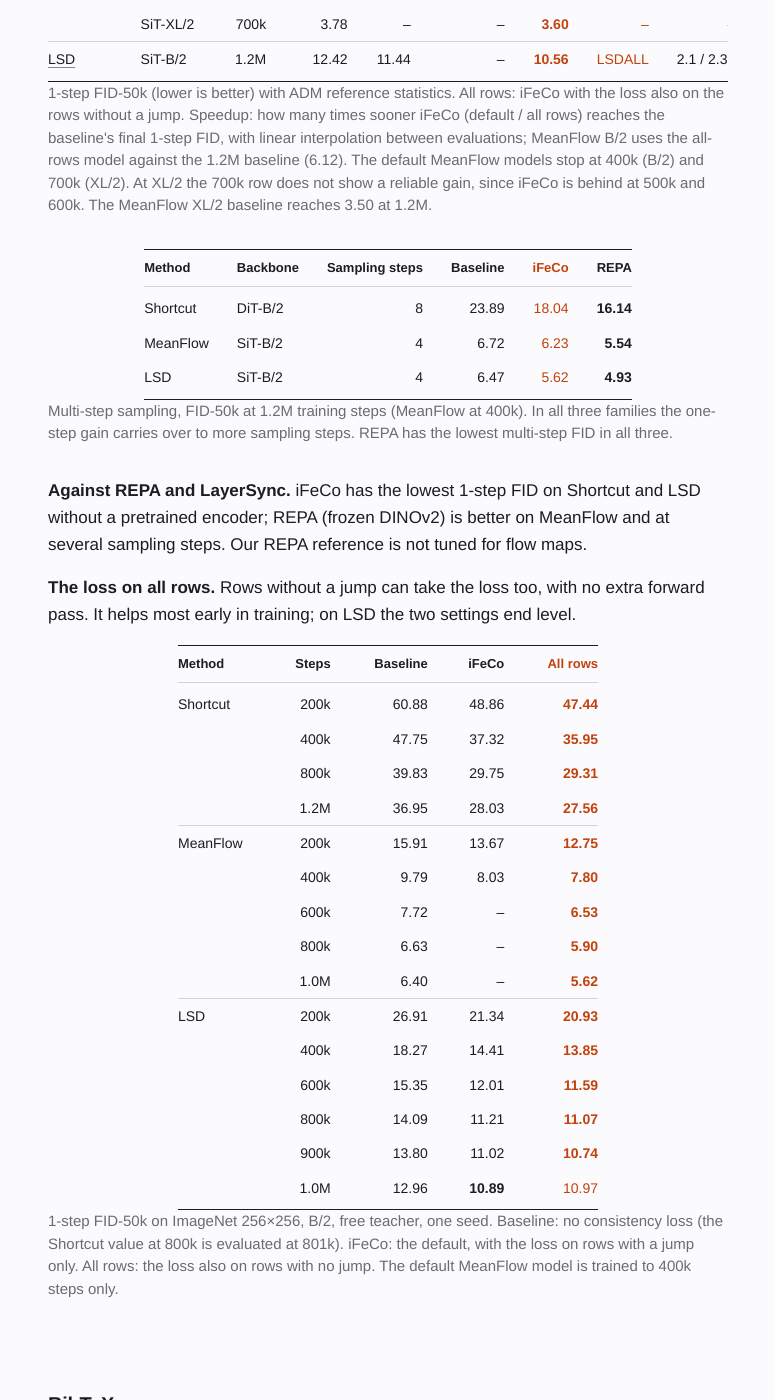
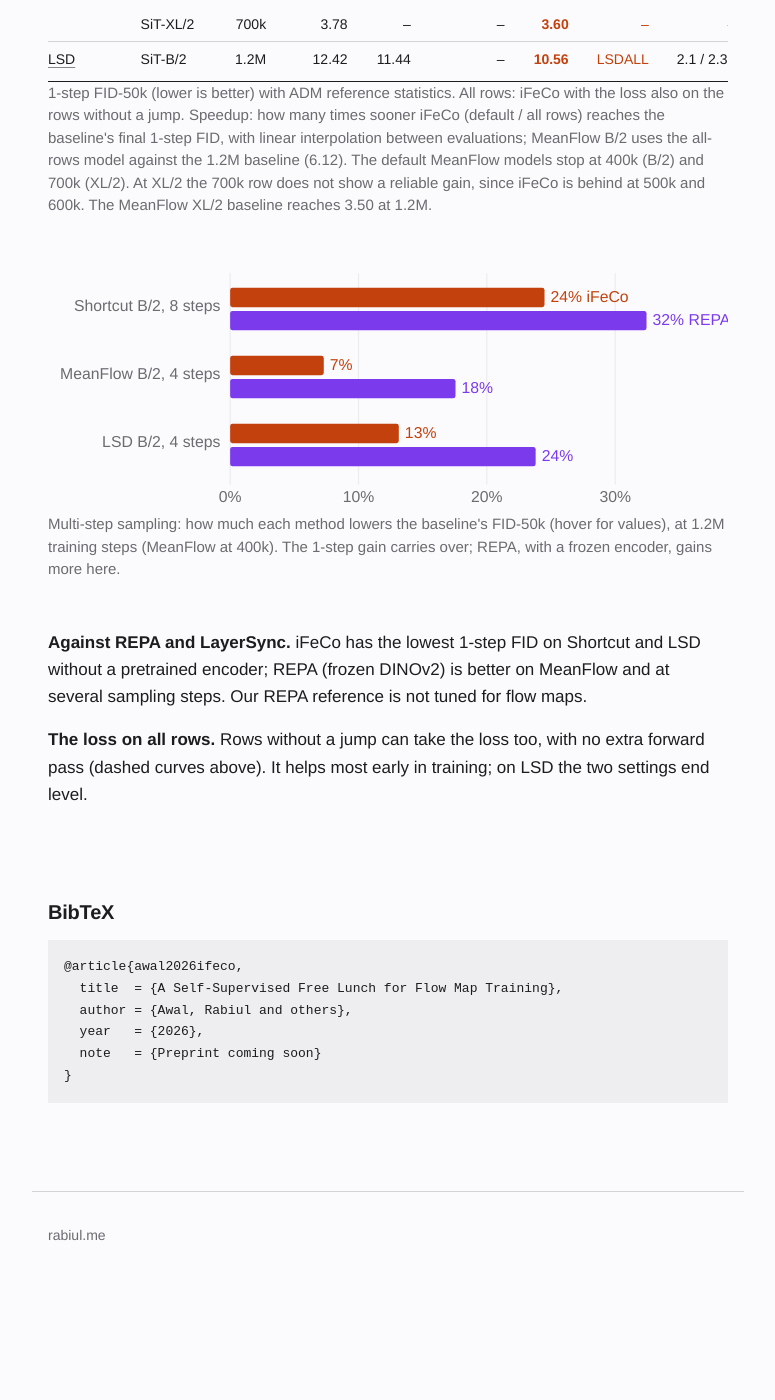
Before and after one commit to rabiulcste/rabiulcste.github.io, a Jekyll site: the page built from ifeco-flow-maps/index.html, in a window 1280 px wide and 1400 px high, scrolled down 5340 px. Shown: the whole window, without its empty margins (252-1027 px from the left). Built offline with Jekyll 4.4.1, drawn with Linux system fonts in a browser that asks for light colours; after the commit the page ends 6634 px from its top, so only the background shows below that.

Commit message:
iFeCo: plots over tables for multi-step, all rows

```diff
--- a/ifeco-flow-maps/index.html
+++ b/ifeco-flow-maps/index.html
@@ -72,7 +72,7 @@ bibtex: |
     /* Curves: log FID against training steps. Hover a point for its value. */
     .curve .ttl { font-weight: 600; }
     .curve .grid { stroke: var(--grid); } .curve .axis { stroke: var(--muted); } .curve .ax { font-size: 12px; fill: var(--muted); }
-    .curve .ln { fill: none; stroke-width: 2.2; stroke-linejoin: round; } .curve .ln.base { stroke: var(--sl); } .curve .ln.ours { stroke: var(--acc); } .curve .ln.repa { stroke: var(--rep); } .curve .ln.all { stroke: var(--acc); stroke-dasharray: 5 3.5; } .curve .ln.lsync { stroke: var(--ls); stroke-width: 1.6; }
+    .curve .ln { fill: none; stroke-width: 2.2; stroke-linejoin: round; } .curve .ln.base { stroke: var(--sl); } .curve .ln.ours { stroke: var(--acc); } .curve .ln.repa { stroke: var(--rep); } .curve .ln.all { stroke: var(--acc); stroke-dasharray: 5 3.5; } .bars-ms .grid { stroke: var(--grid); } .bars-ms .bar-ours { fill: var(--acc); } .bars-ms .bar-rep { fill: var(--rep); } .bars-ms .bar-ours-t { fill: var(--acc); } .bars-ms .bar-rep-t { fill: var(--rep); } .curve .ln.lsync { stroke: var(--ls); stroke-width: 1.6; }
     .curve .pt { fill: transparent; } .curve .pt-g:hover .pt { fill: var(--text); r: 4; }
     .curve .spd { font-size: 14px; font-weight: 600; fill: var(--acc); }
     .curve .end { font-size: 13px; font-weight: 600; } .curve .end.base { fill: var(--sl); } .curve .end.ours { fill: var(--acc); }
@@ -902,46 +902,36 @@ bibtex: |
         </table>
     </div>
     <p class="caption">1-step FID-50k (lower is better) with ADM reference statistics. All rows: iFeCo with the loss also on the rows without a jump. Speedup: how many times sooner iFeCo (default / all rows) reaches the baseline's final 1-step FID, with linear interpolation between evaluations; MeanFlow B/2 uses the all-rows model against the 1.2M baseline (6.12). The default MeanFlow models stop at 400k (B/2) and 700k (XL/2). At XL/2 the 700k row does not show a reliable gain, since iFeCo is behind at 500k and 600k. The MeanFlow XL/2 baseline reaches 3.50 at 1.2M.</p>
-    <div class="table-wrap">
-        <table>
-            <thead>
-                <tr><th>Method</th><th class="l"><span class="fe-long">Backbone</span><span class="fe-short">Size</span></th><th>Sampling<span class="fe-long"> steps</span></th><th>Baseline</th><th class="ours">iFeCo</th><th>REPA</th></tr>
-            </thead>
-            <tbody>
-                <tr><td>Shortcut</td><td class="l"><span class="fe-long">DiT-</span>B/2</td><td>8</td><td>23.89</td><td class="ours">18.04</td><td><strong>16.14</strong></td></tr>
-                <tr><td>MeanFlow</td><td class="l"><span class="fe-long">SiT-</span>B/2</td><td>4</td><td>6.72</td><td class="ours">6.23</td><td><strong>5.54</strong></td></tr>
-                <tr><td>LSD</td><td class="l"><span class="fe-long">SiT-</span>B/2</td><td>4</td><td>6.47</td><td class="ours">5.62</td><td><strong>4.93</strong></td></tr>
-            </tbody>
-        </table>
-    </div>
-    <p class="caption">Multi-step sampling, FID-50k at 1.2M training steps (MeanFlow at 400k). In all three families the one-step gain carries over to more sampling steps. REPA has the lowest multi-step FID in all three.</p>
+    <figure class="fe-fig">
+<svg class="fs bars-ms" viewBox="0 0 560 218" role="img" aria-label="Multi-step FID reduction against the baseline. Shortcut B/2, 8 steps: iFeCo 24%, REPA 32%; MeanFlow B/2, 4 steps: iFeCo 7%, REPA 18%; LSD B/2, 4 steps: iFeCo 13%, REPA 24%.">
+<line class="grid" x1="150.0" y1="20" x2="150.0" y2="194"/>
+<text class="tick" x="150.0" y="208" text-anchor="middle">0%</text>
+<line class="grid" x1="255.7" y1="20" x2="255.7" y2="194"/>
+<text class="tick" x="255.7" y="208" text-anchor="middle">10%</text>
+<line class="grid" x1="361.4" y1="20" x2="361.4" y2="194"/>
+<text class="tick" x="361.4" y="208" text-anchor="middle">20%</text>
+<line class="grid" x1="467.1" y1="20" x2="467.1" y2="194"/>
+<text class="tick" x="467.1" y="208" text-anchor="middle">30%</text>
+<text class="tick" x="142" y="51" text-anchor="end">Shortcut B/2, 8 steps</text>
+<g><title>iFeCo: FID 18.04 against 23.89 for the baseline</title><rect class="bar-ours" x="150" y="32" width="258.9" height="16" rx="2"/></g>
+<text class="tick bar-ours-t" x="413.9" y="44">24% iFeCo</text>
+<g><title>REPA: FID 16.14 against 23.89 for the baseline</title><rect class="bar-rep" x="150" y="51" width="342.9" height="16" rx="2"/></g>
+<text class="tick bar-rep-t" x="497.9" y="63">32% REPA</text>
+<text class="tick" x="142" y="107" text-anchor="end">MeanFlow B/2, 4 steps</text>
+<g><title>iFeCo: FID 6.23 against 6.72 for the baseline</title><rect class="bar-ours" x="150" y="88" width="77.1" height="16" rx="2"/></g>
+<text class="tick bar-ours-t" x="232.1" y="100">7%</text>
+<g><title>REPA: FID 5.54 against 6.72 for the baseline</title><rect class="bar-rep" x="150" y="107" width="185.6" height="16" rx="2"/></g>
+<text class="tick bar-rep-t" x="340.6" y="119">18%</text>
+<text class="tick" x="142" y="163" text-anchor="end">LSD B/2, 4 steps</text>
+<g><title>iFeCo: FID 5.62 against 6.47 for the baseline</title><rect class="bar-ours" x="150" y="144" width="138.9" height="16" rx="2"/></g>
+<text class="tick bar-ours-t" x="293.9" y="156">13%</text>
+<g><title>REPA: FID 4.93 against 6.47 for the baseline</title><rect class="bar-rep" x="150" y="163" width="251.6" height="16" rx="2"/></g>
+<text class="tick bar-rep-t" x="406.6" y="175">24%</text>
+</svg>
+        <figcaption>Multi-step sampling: how much each method lowers the baseline's FID-50k (hover for values), at 1.2M training steps (MeanFlow at 400k). The 1-step gain carries over; REPA, with a frozen encoder, gains more here.</figcaption>
+    </figure>
     <p><strong>Against REPA and LayerSync.</strong> iFeCo has the lowest 1-step FID on Shortcut and LSD without a pretrained encoder; REPA (frozen DINOv2) is better on MeanFlow and at several sampling steps. Our REPA reference is not tuned for flow maps.</p>
-    <p><strong>The loss on all rows.</strong> Rows without a jump can take the loss too, with no extra forward pass. It helps most early in training; on LSD the two settings end level.</p>
-    <div class="table-wrap">
-        <table>
-            <thead>
-                <tr><th>Method</th><th>Steps</th><th>Baseline</th><th>iFeCo</th><th class="ours">All rows</th></tr>
-            </thead>
-            <tbody>
-                <tr><td>Shortcut</td><td>200k</td><td>60.88</td><td>48.86</td><td class="ours"><strong>47.44</strong></td></tr>
-                <tr><td></td><td>400k</td><td>47.75</td><td>37.32</td><td class="ours"><strong>35.95</strong></td></tr>
-                <tr><td></td><td>800k</td><td>39.83</td><td>29.75</td><td class="ours"><strong>29.31</strong></td></tr>
-                <tr><td></td><td>1.2M</td><td>36.95</td><td>28.03</td><td class="ours"><strong>27.56</strong></td></tr>
-                <tr class="grp"><td>MeanFlow</td><td>200k</td><td>15.91</td><td>13.67</td><td class="ours"><strong>12.75</strong></td></tr>
-                <tr><td></td><td>400k</td><td>9.79</td><td>8.03</td><td class="ours"><strong>7.80</strong></td></tr>
-                <tr><td></td><td>600k</td><td>7.72</td><td>&ndash;</td><td class="ours"><strong>6.53</strong></td></tr>
-                <tr><td></td><td>800k</td><td>6.63</td><td>&ndash;</td><td class="ours"><strong>5.90</strong></td></tr>
-                <tr><td></td><td>1.0M</td><td>6.40</td><td>&ndash;</td><td class="ours"><strong>5.62</strong></td></tr>
-                <tr class="grp"><td>LSD</td><td>200k</td><td>26.91</td><td>21.34</td><td class="ours"><strong>20.93</strong></td></tr>
-                <tr><td></td><td>400k</td><td>18.27</td><td>14.41</td><td class="ours"><strong>13.85</strong></td></tr>
-                <tr><td></td><td>600k</td><td>15.35</td><td>12.01</td><td class="ours"><strong>11.59</strong></td></tr>
-                <tr><td></td><td>800k</td><td>14.09</td><td>11.21</td><td class="ours"><strong>11.07</strong></td></tr>
-                <tr><td></td><td>900k</td><td>13.80</td><td>11.02</td><td class="ours"><strong>10.74</strong></td></tr>
-                <tr><td></td><td>1.0M</td><td>12.96</td><td><strong>10.89</strong></td><td class="ours">10.97</td></tr>
-            </tbody>
-        </table>
-    </div>
-    <p class="caption">1-step FID-50k on ImageNet 256&times;256, B/2, free teacher, one seed. Baseline: no consistency loss (the Shortcut value at 800k is evaluated at 801k). iFeCo: the default, with the loss on rows with a jump only. All rows: the loss also on rows with no jump. The default MeanFlow model is trained to 400k steps only.</p>
+    <p><strong>The loss on all rows.</strong> Rows without a jump can take the loss too, with no extra forward pass (dashed curves above). It helps most early in training; on LSD the two settings end level.</p>
 </section>
 
 <script>
```
